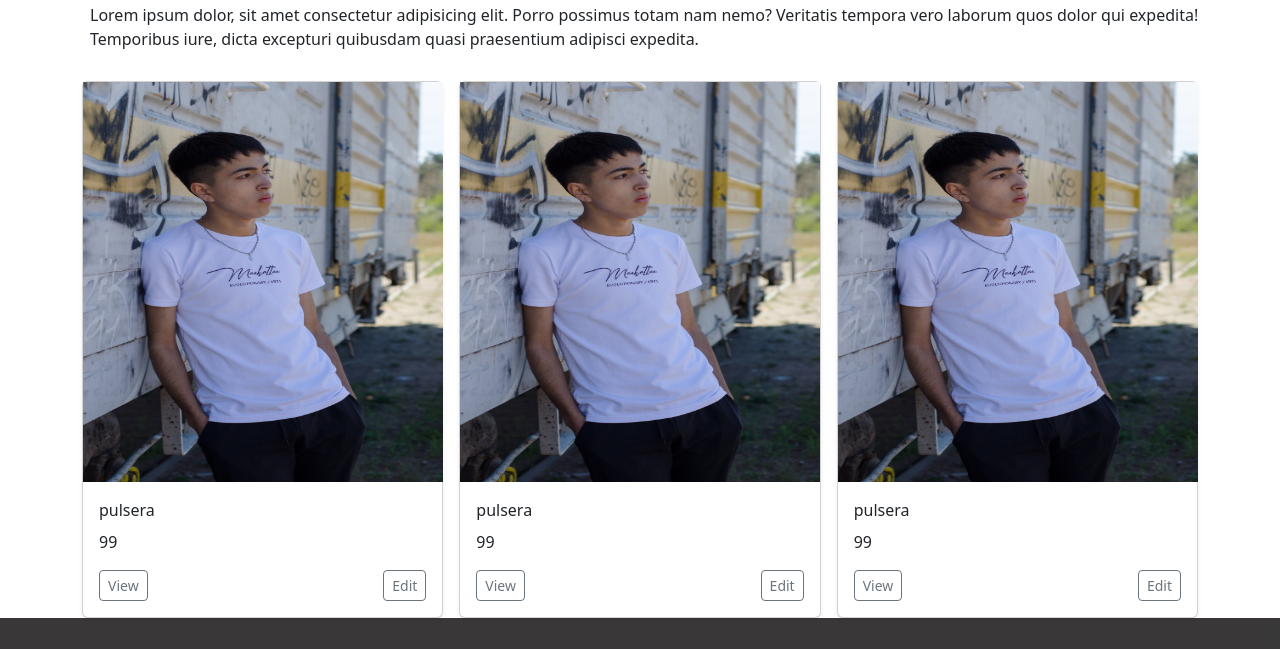
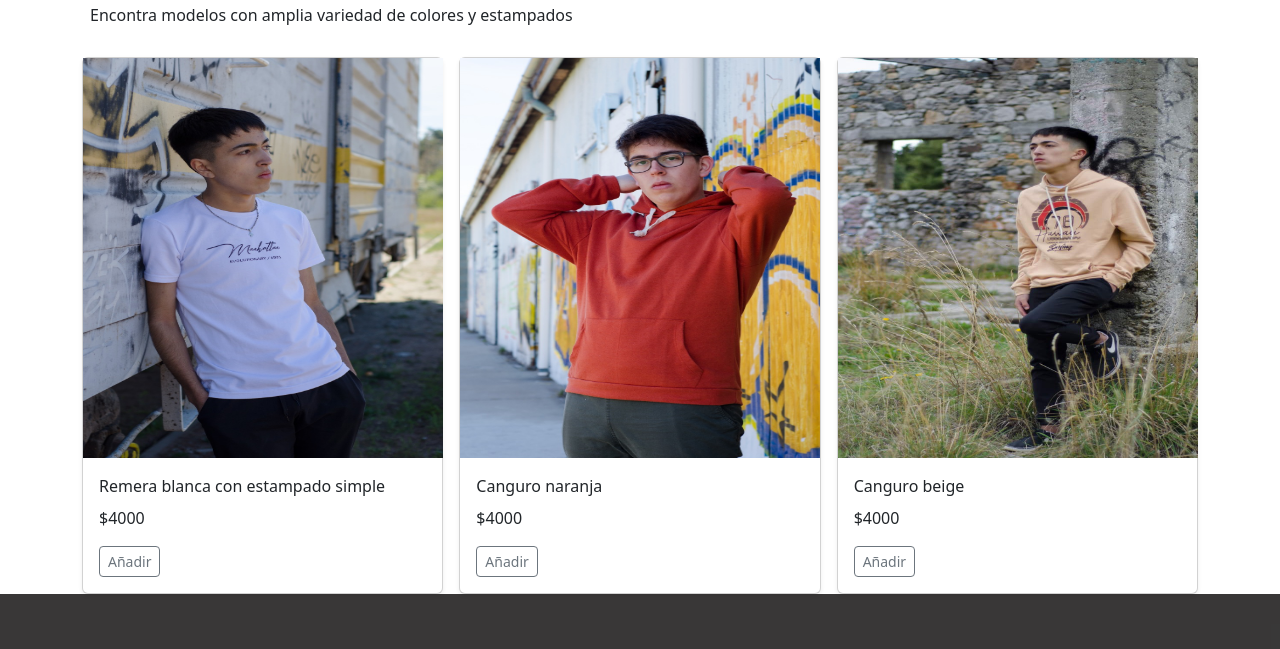
Before and after one commit to FranciscoEscalada11/PreEntrega3-Escalada, a plain HTML site: page pages/productos.html in a window 1280 px wide. Shown: the part 139-788 px from the top of the page. Drawn offline with nearby package versions, Linux system fonts and the light colour scheme.

Commit message:
commit de textos

```diff
--- a/pages/productos.html
+++ b/pages/productos.html
@@ -36,7 +36,7 @@
         <div class="text">
         <h1>Flui con nuestras prendas</h1>
         <p>
-            Lorem ipsum dolor, sit amet consectetur adipisicing elit. Porro possimus totam nam nemo? Veritatis tempora vero laborum quos dolor qui expedita! Temporibus iure, dicta excepturi quibusdam quasi praesentium adipisci expedita.
+            Encontra modelos con amplia variedad de colores y estampados
         </p>
         </div>
 
@@ -44,45 +44,42 @@
             <div class="row row-cols-1 row-cols-sm-2 row-cols-md-3 g-3">
                 <div  class="col">
                     <div class="card shadow-sm">
-                        <img width="360" height="400" src="../img/IMG-20230430-WA0015.jpg" alt="">
+                        <img width="360" height="400" src="../img/IMG-20230430-WA0015.jpg" alt="Remera blanca con estampado simple">
                         <div class="card-body">
-                            <p class="card-title">pulsera</p>
-                            <p class="card-text">99</p>
+                            <p class="card-title">Remera blanca con estampado simple</p>
+                            <p class="card-text">$4000</p>
                             <div class="d-flex justify-content-between align-items-center">
                                 <div class="btn-group">
-                                    <button type="button" class="btn btn-sm btn-outline-secondary">View</button>
+                                    <button type="button" class="btn btn-sm btn-outline-secondary">Añadir</button>
                                 </div>
-                                <button type="button" class="btn btn-sm btn-outline-secondary">Edit</button>
                             </div>
                         </div>
                     </div>
                 </div>
                 <div class="col">
                     <div class="card shadow-sm">
-                        <img width="360" height="400" src="../img/IMG-20230430-WA0015.jpg" alt="">
+                        <img width="360" height="400" src="../img/IMG-20230430-WA0020.jpg" alt="Canguro naranja">
                         <div class="card-body">
-                            <p class="card-title">pulsera</p>
-                            <p class="card-text">99</p>
+                            <p class="card-title">Canguro naranja</p>
+                            <p class="card-text">$4000</p>
                             <div class="d-flex justify-content-between align-items-center">
                                 <div class="btn-group">
-                                    <button type="button" class="btn btn-sm btn-outline-secondary">View</button>
+                                    <button type="button" class="btn btn-sm btn-outline-secondary">Añadir</button>
                                 </div>
-                                <button type="button" class="btn btn-sm btn-outline-secondary">Edit</button>
                             </div>
                         </div>
                     </div>
                 </div>
                 <div class="col" >
                     <div class="card shadow-sm">
-                        <img width="360" height="400" src="../img/IMG-20230430-WA0015.jpg" alt="">
+                        <img width="360" height="400" src="../img/IMG-20230430-WA0017.jpg" alt="Canguro beige">
                         <div class="card-body" >
-                            <p class="card-title">pulsera</p>
-                            <p class="card-text">99</p>
+                            <p class="card-title">Canguro beige</p>
+                            <p class="card-text">$4000</p>
                             <div class="d-flex justify-content-between align-items-center">
                                 <div class="btn-group">
-                                    <button type="button" class="btn btn-sm btn-outline-secondary">View</button>
+                                    <button type="button" class="btn btn-sm btn-outline-secondary">Añadir</button>
                                 </div>
-                                <button type="button" class="btn btn-sm btn-outline-secondary">Edit</button>
                             </div>
                         </div>
                     </div>
```
Also changed, not shown: pages/nosotros.html (+8 -5 lines), pages/sedes.html (+11 -11 lines).
